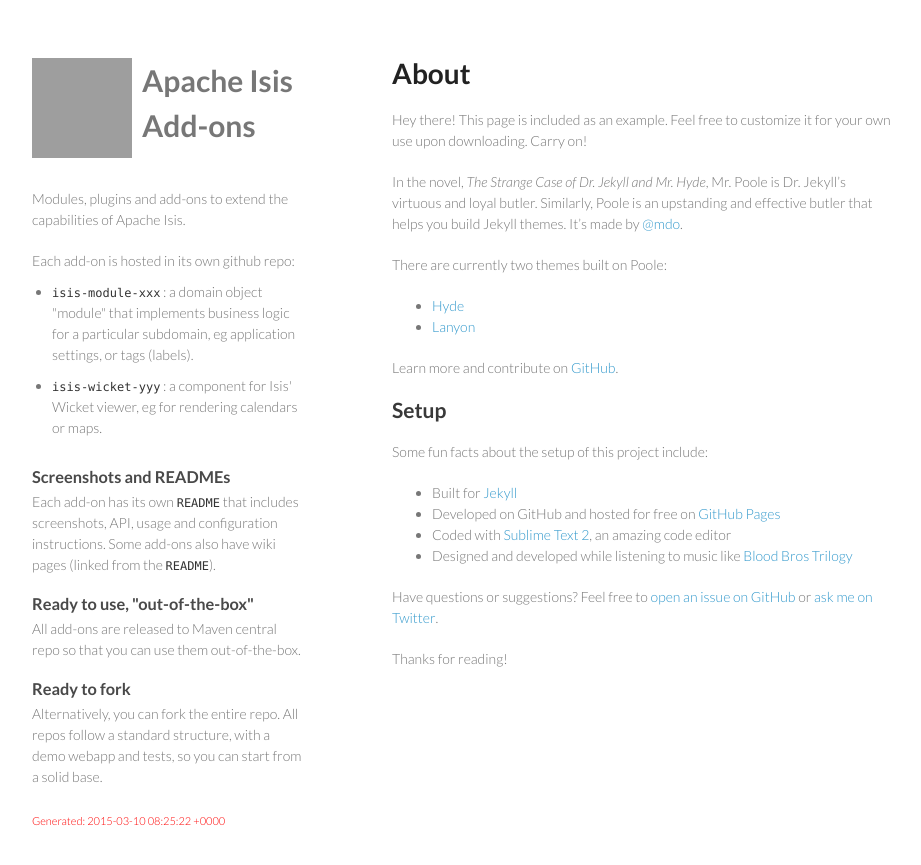
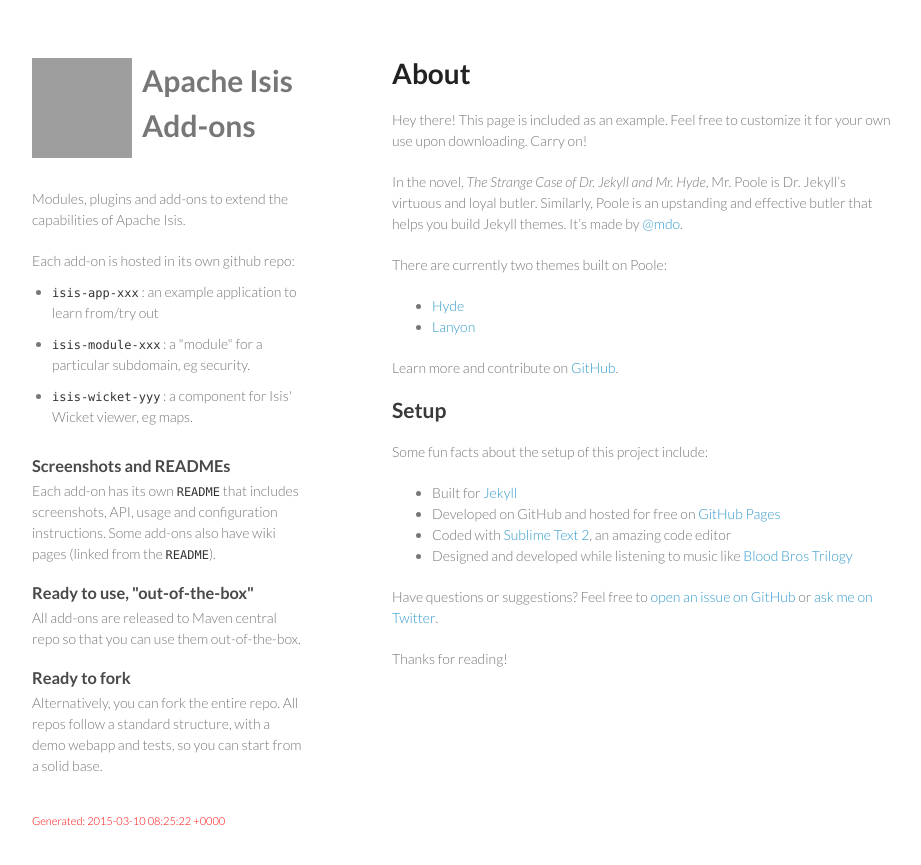
Before and after one commit to isisaddons/isisaddons.github.io, a Jekyll site: the page built from about.md, in a window 1280 px wide. Shown: the top 865 px of the page, without its empty margins (178-1099 px from the left). Built offline with Jekyll 4.4.1, drawn with Linux system fonts in a browser that asks for light colours; Markdown is read by kramdown in place of the engine named in the settings; grey boxes are pictures that could not be loaded.

Commit message:
highlighting apps

```diff
--- a/_includes/body-header.html
+++ b/_includes/body-header.html
@@ -17,10 +17,11 @@
             <p>Each add-on is hosted in its own github repo:
             </p>
             <ul>
-                <li><code>isis-module-xxx</code> : a domain object &quot;module&quot; that implements business logic for a
-                    particular subdomain, eg application settings, or tags (labels).</li>
+                <li><code>isis-app-xxx</code> : an example application to learn from/try out</li>
                 </li>
-                <li><code>isis-wicket-yyy</code> : a component for Isis' Wicket viewer, eg for rendering calendars or maps.</li>
+                <li><code>isis-module-xxx</code> : a &quot;module&quot; for a particular subdomain, eg security.</li>
+                </li>
+                <li><code>isis-wicket-yyy</code> : a component for Isis' Wicket viewer, eg maps.</li>
             </ul>
 
             <h3>Screenshots and READMEs</h3>
```
